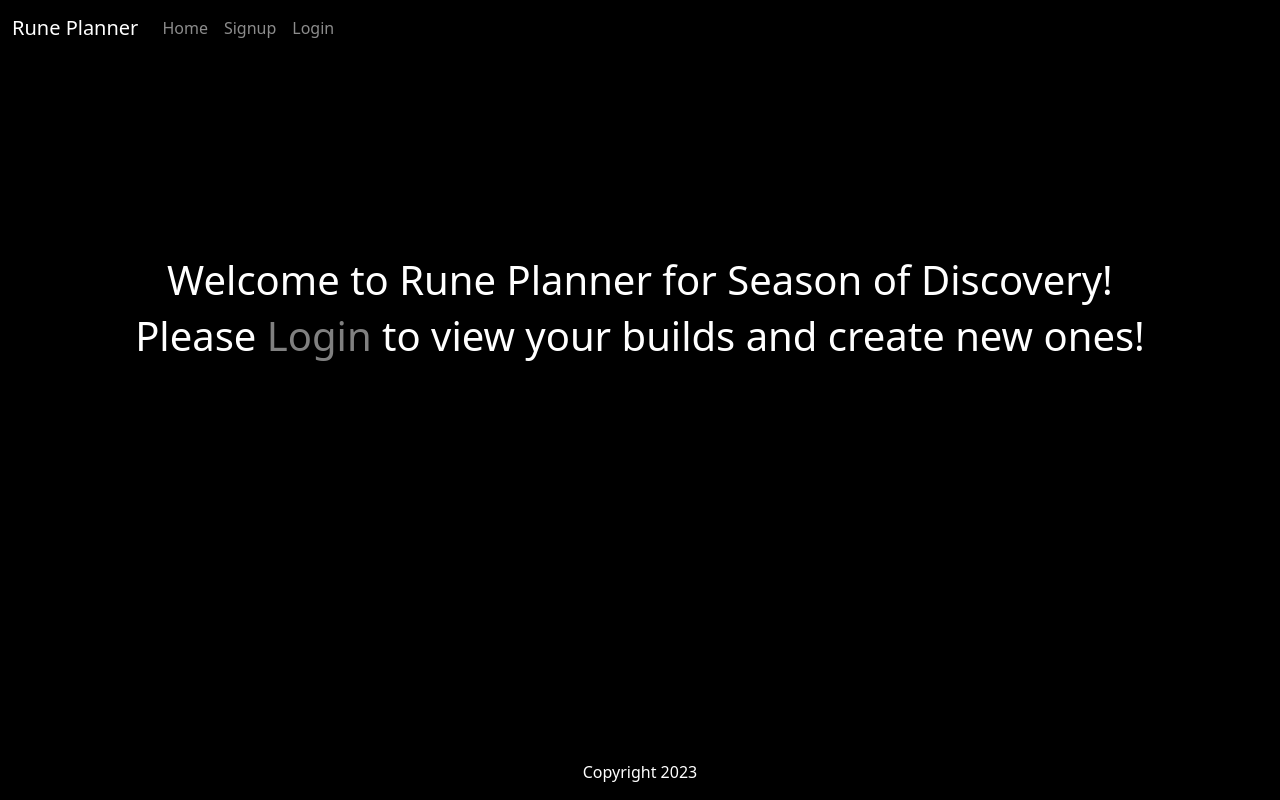
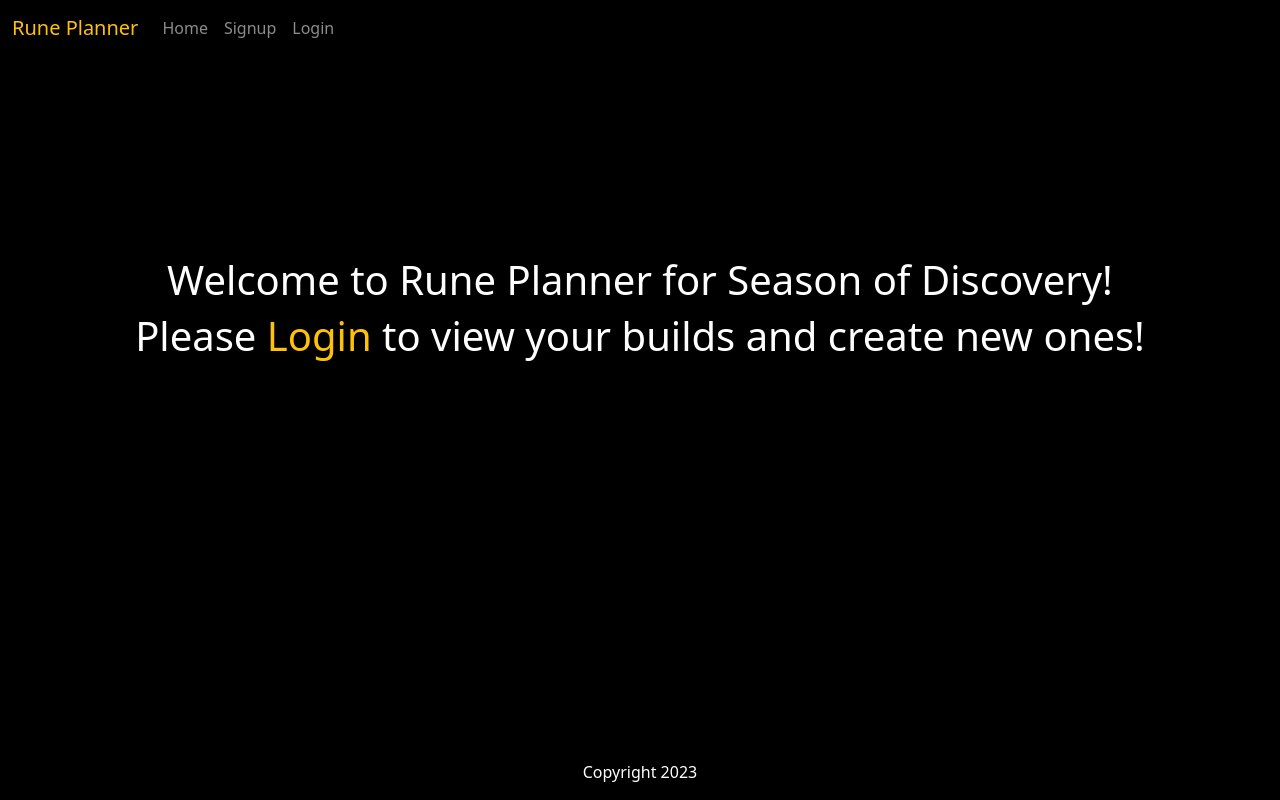
Before and after one commit to levipowis/sod-rune-planner-frontend, a React (Vite) app: page / in a window 1280 px wide. Built offline with nearby package versions, Linux system fonts and the light colour scheme; no server answers.

Commit message:
added styling to Header.jsx and Home.jsx, created BuildsShow.jsx and added it to Content.jsx

```diff
--- /dev/null
+++ b/src/BuildsShow.jsx
@@ -0,0 +1,12 @@
+export function BuildsShow(props) {
+  return (
+    <div>
+      <h1>Build information</h1>
+      <p>Build Name: {props.build.build_name}</p>
+      <p>Character Name: {props.build.character_name}</p>
+      <p>Gloves Rune: {props.build.gloves_rune.name}</p>
+      <p>Chest Rune: {props.build.chest_rune.name}</p>
+      <p>Legs Rune: {props.build.legs_rune.name}</p>
+    </div>
+  );
+}
--- a/src/Content.jsx
+++ b/src/Content.jsx
@@ -6,6 +6,7 @@ import { Login } from "./Login";
 import { Home } from "./Home";
 import { BuildsIndex } from "./BuildsIndex";
 import { BuildsNew } from "./BuildsNew";
+import { BuildsShow } from "./BuildsShow";
 import { Modal } from "./Modal";
 
 export function Content() {
@@ -67,7 +68,7 @@ export function Content() {
         <Route path="/builds/new" element={<BuildsNew runes={runes} onCreateBuild={handleCreateBuild} />} />
       </Routes>
       <Modal show={isBuildsShowVisible} onClose={handleClose}>
-        <h1>TEST</h1>
+        <BuildsShow build={currentBuild} />
       </Modal>
     </div>
   );
--- a/src/Header.jsx
+++ b/src/Header.jsx
@@ -6,7 +6,7 @@ export function Header() {
     <header>
       <nav className="navbar navbar-expand-lg" data-bs-theme="dark">
         <div className="container-fluid">
-          <a className="navbar-brand" href="#">
+          <a className="navbar-brand text-warning" href="#">
             Rune Planner
           </a>
           <button
@@ -43,7 +43,7 @@ export function Header() {
               ) : (
                 <>
                   <li className="nav-item">
-                    <Link className="nav-link" to="/builds">
+                    <Link className="nav-link" to="/">
                       All Builds
                     </Link>
                   </li>
--- a/src/Home.jsx
+++ b/src/Home.jsx
@@ -6,7 +6,7 @@ export function Home() {
       <h1>Welcome to Rune Planner for Season of Discovery!</h1>
       <h1>
         Please{" "}
-        <Link style={{ color: "gray", textDecoration: "none" }} to="/login">
+        <Link className="link-warning link-underline-opacity-0" to="/login">
           Login
         </Link>{" "}
         to view your builds and create new ones!
```
